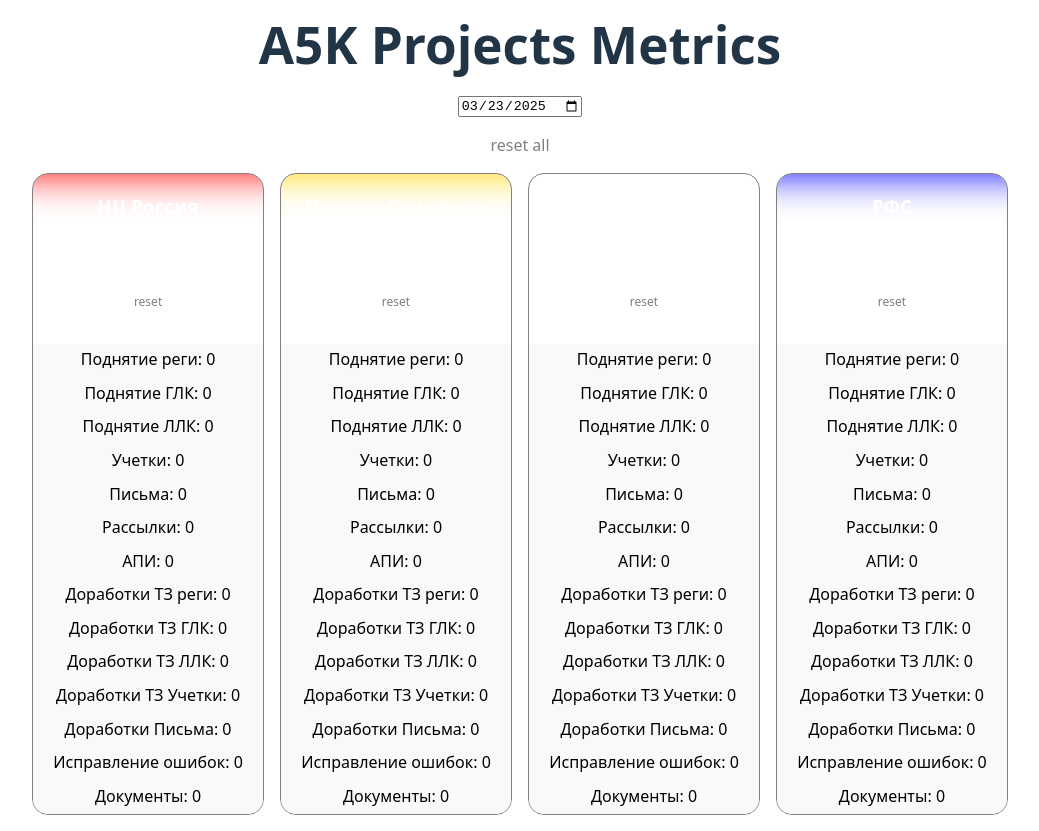
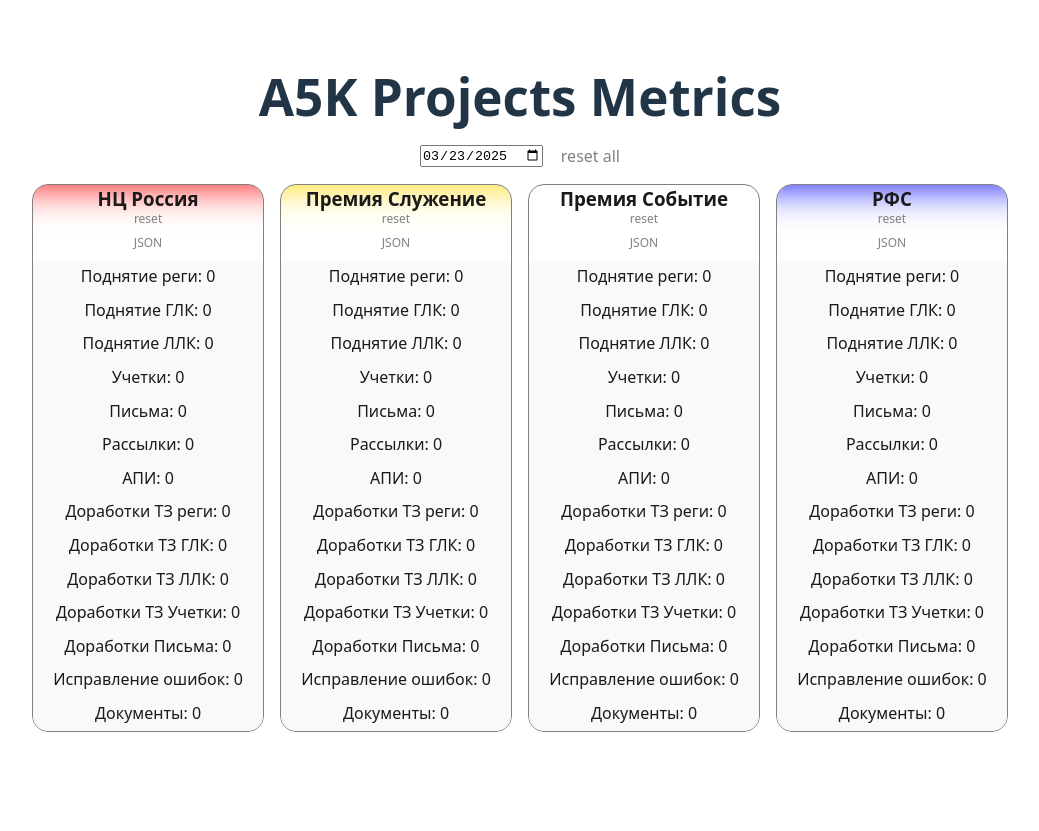
Before and after one commit to brygmos/a5k_metrika, a React (Vite) app: page / in a window 1280 px wide. Shown: the whole page, without its empty margins (120-1159 px from the left). After the commit the page ends 800 px from the top, so only its background shows below. Built offline with nearby package versions, Linux system fonts and the light colour scheme.

Commit message:
style: fix light theme; one-line tollbar

```diff
--- a/src/App.css
+++ b/src/App.css
@@ -5,7 +5,9 @@
   text-align: center;
 }
 
-h1 {margin: 0px 0 20px;}
+h1 {
+  margin: 0px 0 20px;
+}
 
 .projects {
   display: flex;
@@ -17,3 +19,11 @@
 .card {
   padding: 1em;
 }
+
+.toolbar {
+  display: flex;
+  justify-content: space-between;
+  align-items: center;
+  margin: 0 auto 1em;
+  width: 200px;
+}
--- a/src/App.jsx
+++ b/src/App.jsx
@@ -23,6 +23,7 @@
   return (
     <>
       <h1>A5K Projects Metrics</h1>
+      <div className="toolbar">
         <input
           type="date"
           id="dateInput"
@@ -38,6 +39,7 @@
             reset all
           </InlineButton>
         </p>
+      </div>
       <div className="projects">
         {PROJECTS &&
           PROJECTS.map((project) => (
--- a/src/components/InlineButton/InlineButton.jsx
+++ b/src/components/InlineButton/InlineButton.jsx
@@ -1,17 +1,19 @@
-import cls from './InlineButton.module.css'
+import cls from "./InlineButton.module.css";
 
 function InlineButton(props) {
-  const { color='white', hoverColor='blue', handleClick, children } = props;
+  const { color = "gray", hoverColor = "blue", handleClick, children } = props;
 
   return (
-        <span
-        onMouseOver={(e) => (e.target.style.color = hoverColor)}
-        onMouseOut={(e) => (e.target.style.color = color)}
-        style={{color: color}}
-        className={cls.inlineButton}
-        onClick={handleClick}
-        >{children}</span>
+    <span
+      onMouseOver={(e) => (e.target.style.color = hoverColor)}
+      onMouseOut={(e) => (e.target.style.color = color)}
+      style={{ color: color }}
+      className={cls.inlineButton}
+      onClick={handleClick}
+    >
+      {children}
+    </span>
   );
 }
 
-export default InlineButton
+export default InlineButton;
--- a/src/components/InlineButton/InlineButton.module.css
+++ b/src/components/InlineButton/InlineButton.module.css
@@ -1,4 +1,9 @@
+.inlineButton {
+  cursor: pointer;
+}
 
-.inlineButton {
-    cursor: pointer;
+@media (prefers-color-scheme: dark) {
+  .inlineButton {
+    color: #1a1a1a;
+  }
 }
--- a/src/components/ProjectCard/ProjectCard.jsx
+++ b/src/components/ProjectCard/ProjectCard.jsx
@@ -71,7 +71,6 @@
     <>
       <div className={cls.card} style={{ color: color }}>
         <h3>{projectName}</h3>
-        <p>{selectedDate ? selectedDate.toISOString().split("T")[0] : ""}</p>
         <p className={cls.removeFromStorageParagraph}>
           <InlineButton
             handleClick={handleRemoveFromStorage}
--- a/src/components/ProjectCard/ProjectCard.module.css
+++ b/src/components/ProjectCard/ProjectCard.module.css
@@ -11,7 +11,8 @@
   box-shadow: inset 0px 150px 40px -150px currentColor;
 }
 
-.card h3, .card p {
+.card h3,
+.card p {
   color: white;
 }
 
@@ -23,7 +24,16 @@
 }
 
 .removeFromStorageParagraph:last-of-type {
-    margin: 1em
+  margin: 1em;
 }
 
-h3:has(+ p.removeFromStorageParagraph) {margin-bottom: 0;}
+h3:has(+ p.removeFromStorageParagraph) {
+  margin-bottom: 0;
+}
+
+@media (prefers-color-scheme: light) {
+  .card h3,
+  .card p {
+    color: #1a1a1a;
+  }
+}
--- a/src/index.css
+++ b/src/index.css
@@ -11,6 +11,11 @@
   text-rendering: optimizeLegibility;
   -webkit-font-smoothing: antialiased;
   -moz-osx-font-smoothing: grayscale;
+}
+
+* {
+  margin: 0;
+  padding: 0;
 }
 
 a {
@@ -63,5 +68,15 @@
   }
   button {
     background-color: #f9f9f9;
+    color: #1a1a1a;
+  }
+  button:hover {
+    background-color: #bad2e1;
+  }
+  p {
+    color: #1a1a1a;
+  }
+  h3 {
+    color: #1a1a1a;
   }
 }
```
Lines whose indentation alone changed are shown as unchanged.
